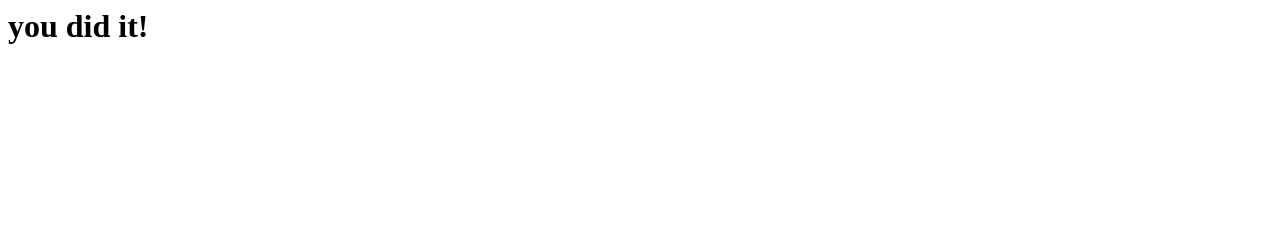
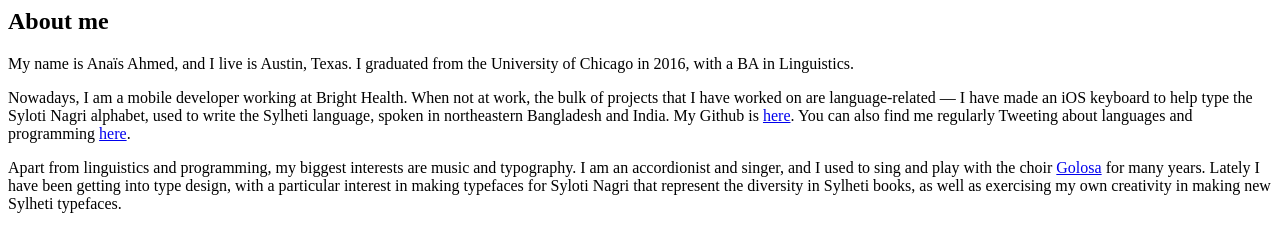
Before and after one commit to ananari/ananari.github.io, a plain HTML site: page index.html in a window 1280 px wide. Drawn offline with Linux system fonts and the light colour scheme.

Commit message:
adds info

```diff
--- a/index.html
+++ b/index.html
@@ -2,6 +2,32 @@
   <head>
   </head>
   <body>
-    <h1>you did it!</h1>
+    <h2>About me</h2>
+    <p>
+      My name is Anaïs Ahmed, and I live is Austin, Texas.
+      I graduated from the Uni­versity of Chicago in 2016, with a BA
+      in Linguistics.
+    </p>
+    <p>
+      Nowadays, I am a mobile developer working at Bright Health.
+      When not at work, the bulk of projects that I have worked on
+      are language-related — I have made an iOS keyboard to help
+      type the Syloti Nagri alphabet, used to write the Sylheti
+      language, spoken in north­eastern Bangladesh and India.
+      My Github is <a href="https://github.com/ananari/">here</a>.
+      You can also find me regularly Tweeting about languages
+      and programming <a href="https://twitter.com/tramslinguistic">
+      here</a>.
+    </p>
+    <p>
+      Apart from linguistics and programming, my biggest interests
+      are music and typography. I am an accordionist and singer, and
+      I used to sing and play with the choir <a href="http://www.golosa.org/">
+      Golosa</a> for many years. Lately I have been getting into
+      type design, with a particular interest in making typefaces
+      for Syloti Nagri that represent the diversity in Sylheti books,
+      as well as exercising my own creativity in making new Sylheti
+      typefaces.
+    </p>
   </body>
 </html
```
